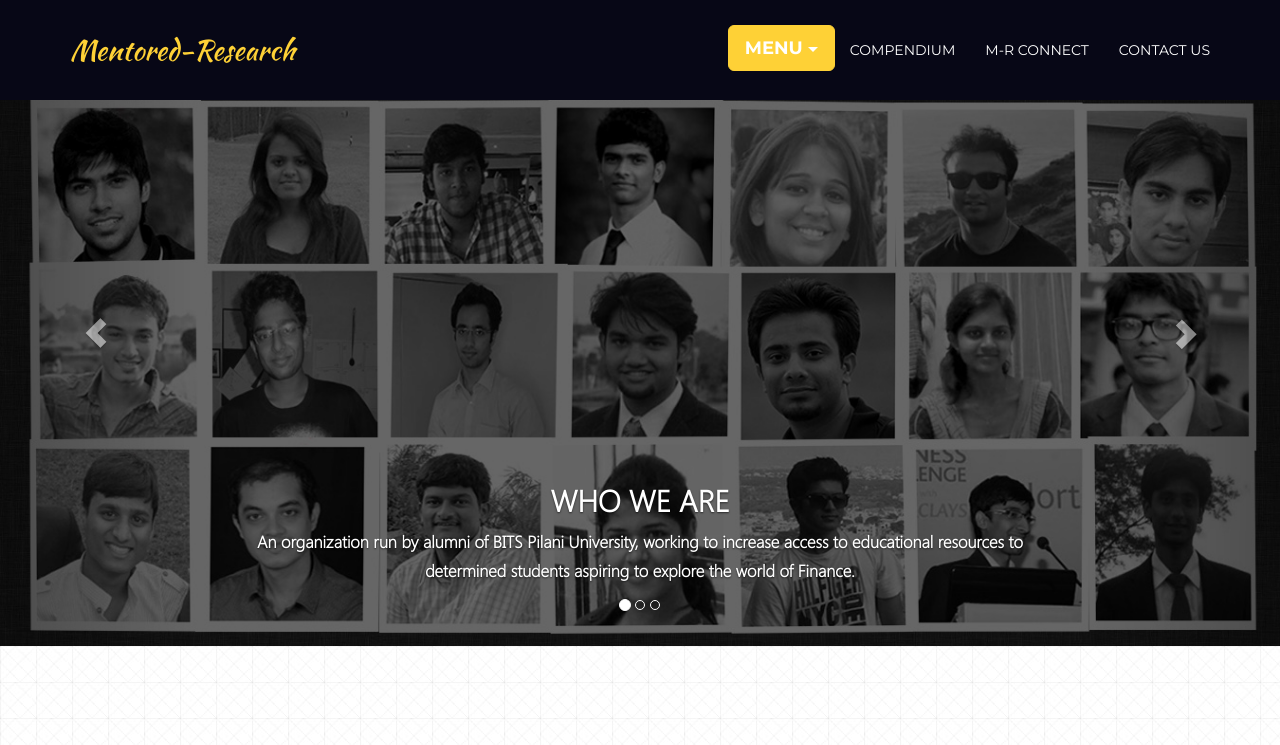
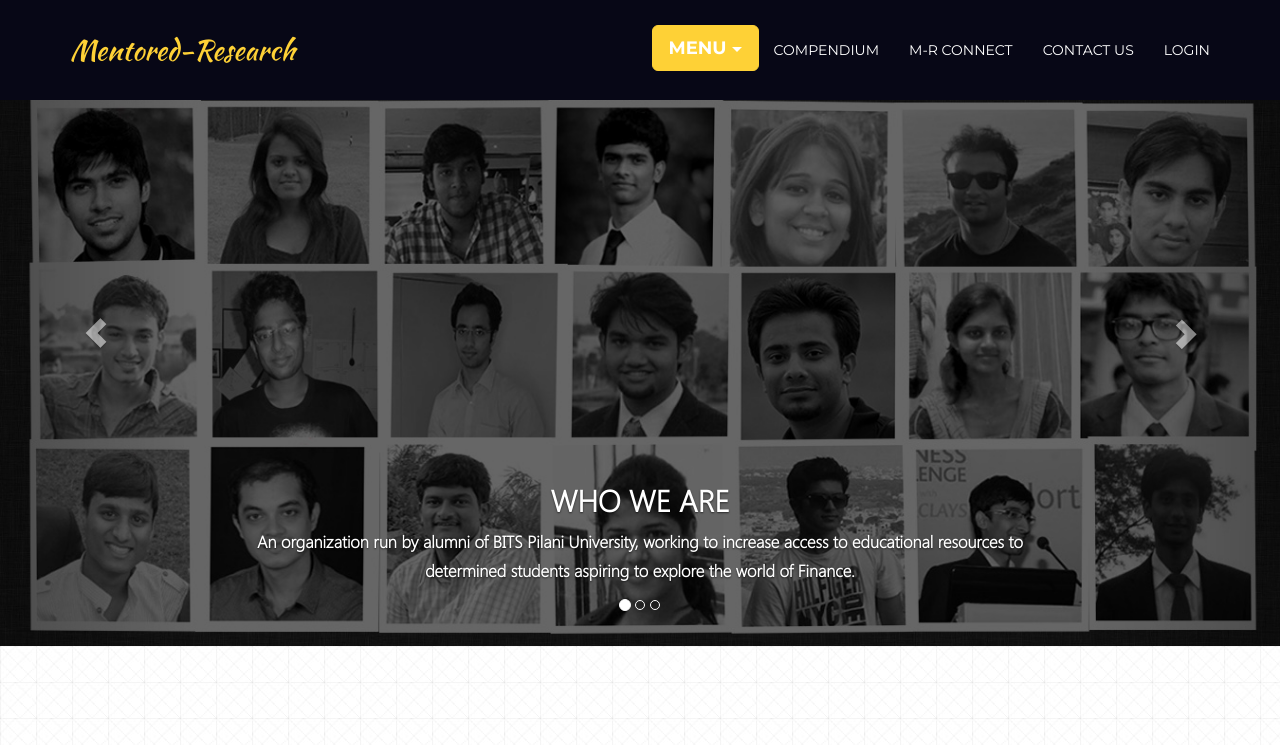
Before and after one commit to amritesh09/alfred, a PHP site: page / in a window 1280 px wide. Shown: the top 745 px of the page. Run offline with PHP 8.4, Linux system fonts and the light colour scheme; some libraries are stand-ins or nearby versions; some web fonts are replaced.

Commit message:
Fixed the login button visibility on large and medium screens.

```diff
--- a/index.php
+++ b/index.php
@@ -423,7 +423,7 @@
                     	<a href="http://mentored-research.com/contact">Contact Us</a>
                     </li>
                      <li>
-                    	<a href="http://mentored-research.com/contact" class="hidden-lg hidden-md">Login</a>
+                    	<a href="http://mentored-research.azurewebsites.net/Login2.aspx">Login</a>
                     </li>
                 </ul>
             </div>
```
